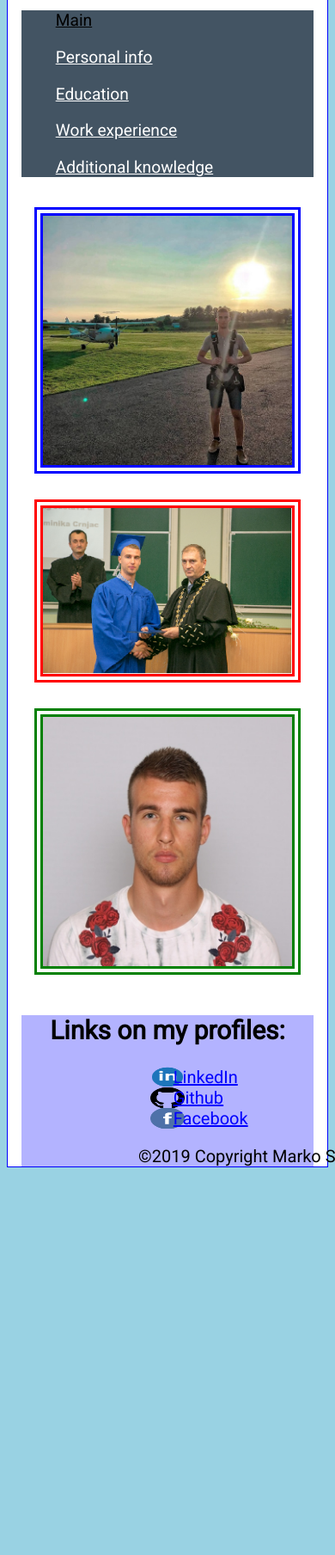
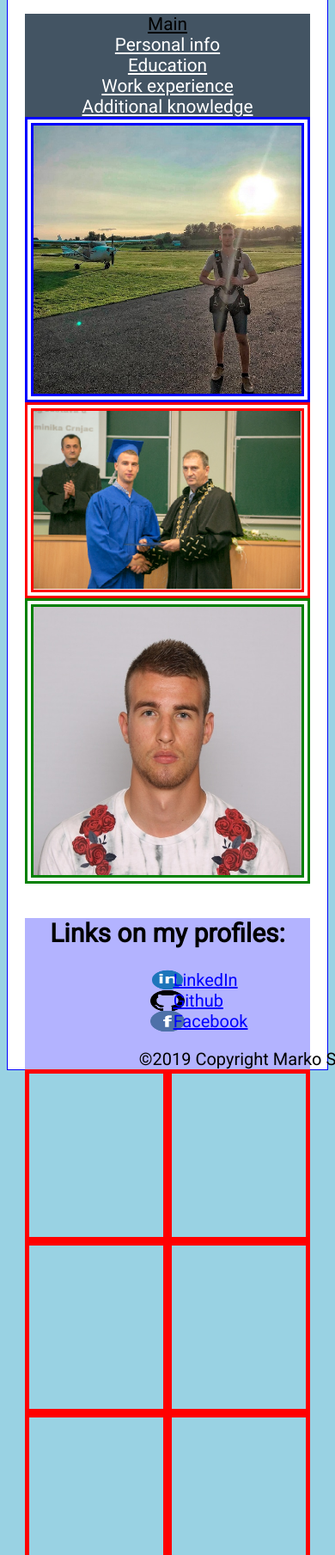
Before and after one commit to markostj/html-css3-cv-, a plain HTML site: page index.html in a window 390 px wide. Shown: the part 191-2000 px from the top of the page at 86% size. Before the commit the page ends 1557 px from the top, so only its background shows below. Drawn offline with Linux system fonts and the light colour scheme.

Commit message:
Nav bar changed

```diff
--- a/index.html
+++ b/index.html
@@ -14,11 +14,11 @@
                 <h1>Marko Stjepanek</h1>
                 </div>
                 <div class="nav">
-                    <span> <a class="active" href="index.html">Main</a></span>
-                    <span> <a href="PersonalInfo.html">Personal info</a></span>
-                    <span> <a href="Education.html">Education</a> </span>
-                    <span> <a href="WorkExperience.html">Work experience</a></span>
-                    <span> <a href="AdditionalKnowledge.html">Additional knowledge</a></span>
+                    <div class="navAll"> <a class="active" href="index.html">Main</a> </div>
+                    <div class="navAll"> <a href="PersonalInfo.html">Personal info</a> </div>
+                    <div class="navAll"> <a href="Education.html">Education</a> </div>
+                    <div class="navAll"> <a href="WorkExperience.html">Work experience</a> </div>
+                    <div class="navAll"> <a href="AdditionalKnowledge.html">Additional knowledge</a> </div>
                 </div>
             </header>
             <content>
@@ -56,7 +56,42 @@
 
                 <span>&copy;2019 Copyright Marko Stjepanek</span>
             </footer>
+<div class="box">
 
+</div>
+<div class="box">
+
+</div>
+<div class="box">
+
+</div>
+<div class="box">
+
+</div>
+ <div class="box">
+
+</div>
+           <div class="box">
+
+</div>
+           <div class="box">
+
+</div>
+           <div class="box">
+
+</div>
+           <div class="box">
+
+</div>
+           <div class="box">
+
+</div>
+           <div class="box">
+
+</div>
+           <div class="box">
+
+</div>
 
 
 
--- a/style.css
+++ b/style.css
@@ -5,7 +5,7 @@
 .wrapper{
     background-color:white;
     border:1px solid blue;
-    padding:1rem 1rem 0 1rem;
+    padding:20px 20px 0 20px;
 }
 body{
     font-family: 'Roboto', sans-serif;
@@ -27,10 +27,10 @@ body{
 .nav .active{
     color:black;
 }
-header span{
-    position:relative;
-    left:20px;
-    margin:5.8%;
+.navAll{
+    display:inline-block;
+    width:19%;
+    text-align:center;
 }
 header a{
     color:white;
@@ -61,7 +61,7 @@ header a:active{
     border: 10px double green;
 }
 footer{
-    margin:2rem 0 0 0;
+    margin:40px 0 0 0;
     background-color:#b3b3ff;
 }
 footer h2{
@@ -120,47 +120,70 @@ main span{
     margin:10px;
     font-size:1.6rem;
 }
-.row::after {
-  content: "";
-  clear: both;
-  display: block;
+@media (min-width: 1500px){
+    .box{
+        float:left;
+        margin:0px;
+        width:8%;
+        height:500px;
+        border:5px solid red;
+    }
+}
+@media  (max-width: 1500px) {
+    .box{
+    float:left;
+    margin:0px;
+    width:15%;
+    height:400px;
+    border: 5px solid red;
+    }
+}
+    @media  (max-width: 1000px) {
+    .box{
+    float:left;
+    margin:0px;
+    width:33%;
+    height:300px;
+    border: 5px solid red;
+    }
+   .navAll{
+           display: block;
+            width:100%;
+           font-size:1.3rem;
+        }
+}
+     @media  (max-width: 500px) {
+    .box{
+    float:left;
+    margin:0px;
+    width:50%;
+    height:200px;
+    border: 5px solid red;
+    }
+    .navAll{
+           display: block;
+            width:100%;
+           font-size:1.3rem;
+        }
+}
+@media (max-width: 300px){
+    .box{
+        float:left;
+        margin: 0px;
+        width:100%;
+        height:100px;
+        border:5px solid red;
+    }
+.navAll{
+           display: block;
+            width:100%;
+           font-size:1.3rem;
+        }
+    .title{
+        font-size:0.9rem;
+    }
 }
 
-[class*="col-"] {
-  float: left;
-  padding: 15px;
+.overfix{
+    overflow:auto;
 }
-
-/* For desktop: */
-.col-1 {width: 5%;}
-.col-2 {width: 10%;}
-.col-3 {width: 15%;}
-.col-4 {width: 20%;}
-.col-5 {width: 25%;}
-.col-6 {width: 30%;}
-.col-7 {width: 35%;}
-.col-8 {width: 40%;}
-.col-9 {width: 45%;}
-.col-10 {width: 50%;}
-.col-11 {width: 55%;}
-.col-12 {width: 60%;}
-.col-13 {width: 65%;}
-.col-14 {width: 70%;}
-.col-15 {width: 75%;}
-.col-16 {width: 80%;}
-.col-17 {width: 85%;}
-.col-18 {width: 90%;}
-.col-19 {width: 95%;}
-.col-20 {width: 100%;}
-
-
-
-@media only screen and (max-width: 768px) {
-  /* For mobile phones: */
-    .nav span{
-        display:block;
-    }
-  [class*="col-"] {
-    width: 100%;
-  }
-}
```
